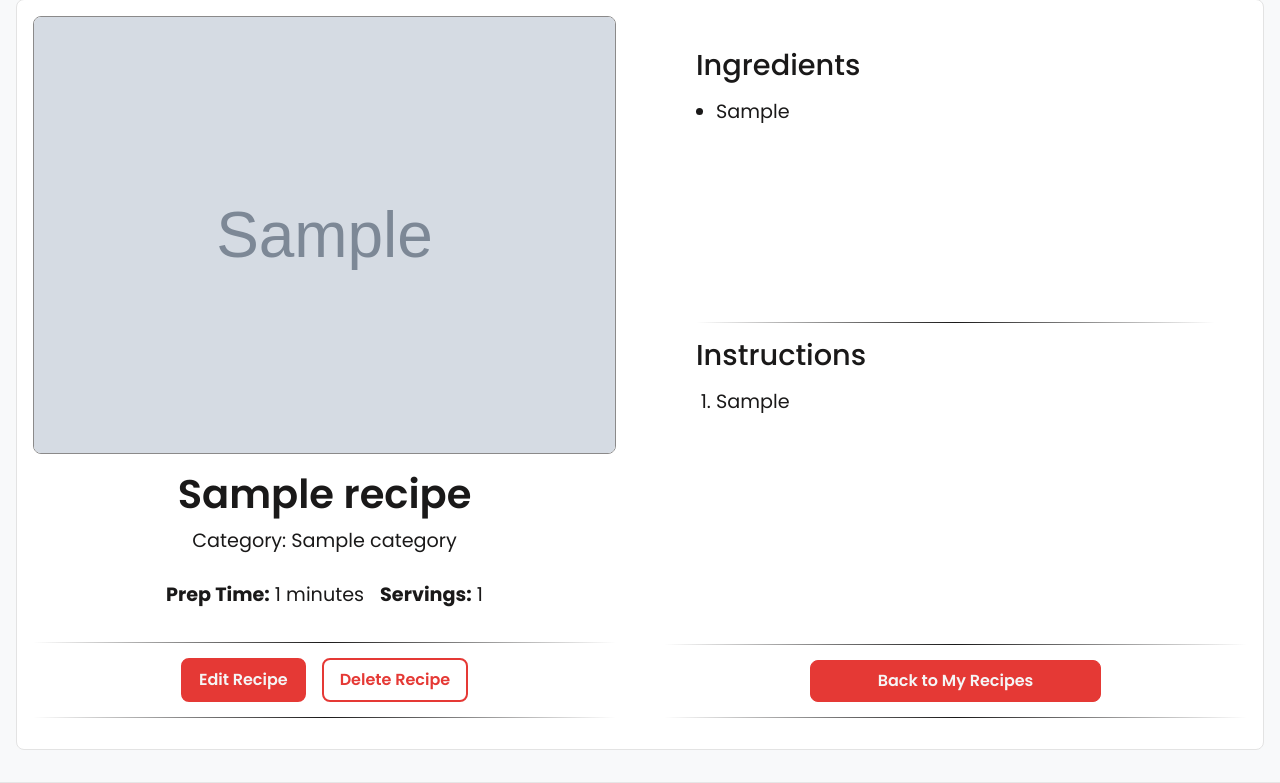
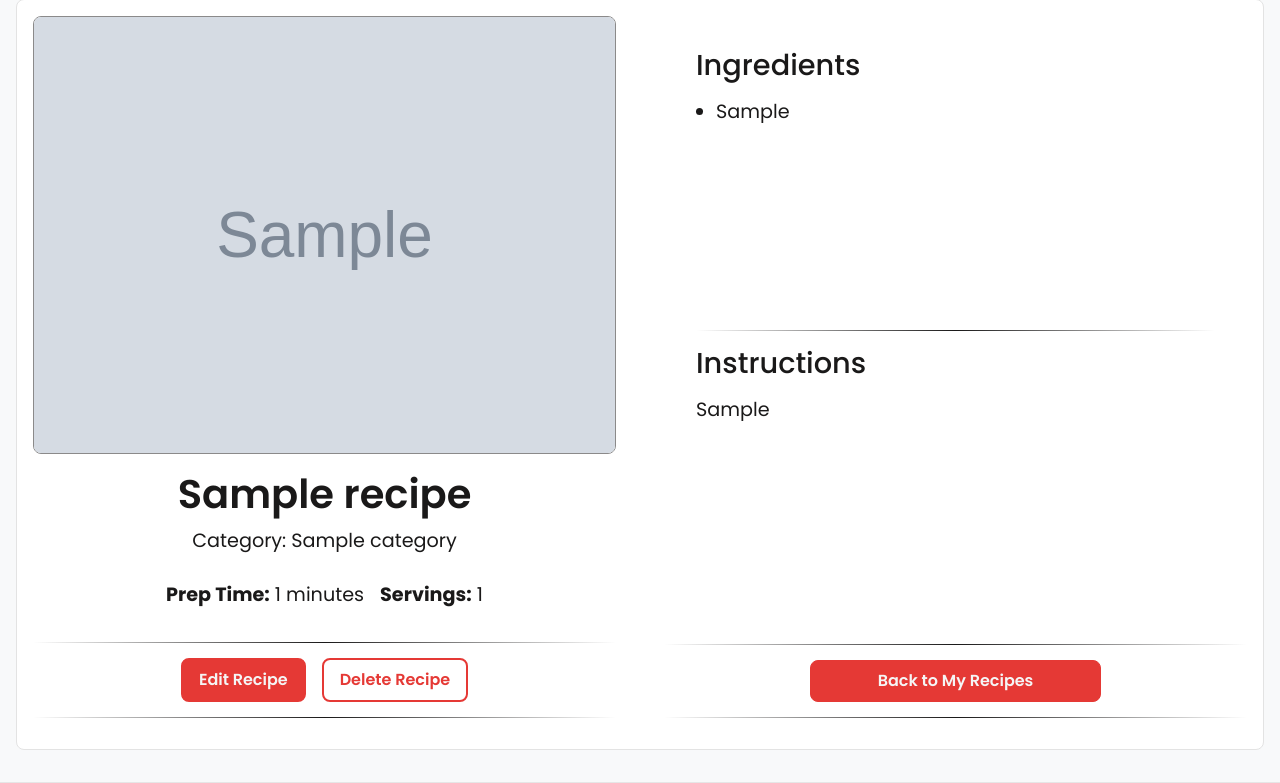
Before and after one commit to silviyahristova/cookfolio, a Flask app: page /recipes/1 in a window 1280 px wide. Shown: the part 116-899 px from the top of the page. Run offline with Flask 3, Linux system fonts and the light colour scheme; a user stored in the database is signed in; tables that the repository leaves empty hold one stand-in row (values such as "Sample post"); grey boxes marked "Sample" are stand-in pictures; some libraries are stand-ins or nearby versions.

Commit message:
fix: improve imported recipe instructions and API images for delete section

```diff
--- a/app/static/css/style.css
+++ b/app/static/css/style.css
@@ -1314,7 +1314,8 @@ header {
 }
 
 .view-recipe-steps li,
-.view-recipe-list li {
+.view-recipe-list li,
+.api-instructions {
     margin-bottom: 1rem;
     color: #1a1919;
     font-size: 1.2rem;
@@ -2034,7 +2035,8 @@ header {
     }
 
     .view-recipe-list li,
-    .view-recipe-steps li {
+    .view-recipe-steps li,
+    .api-instructions {
         font-size: 1.2rem;
         margin-bottom: 1rem;
     }
--- a/app/templates/view_recipe.html
+++ b/app/templates/view_recipe.html
@@ -77,7 +77,11 @@
                                 <label for="confirm-delete" class="btn btn-secondary">Delete Recipe</label>
                                 <div class="delete-confirmation">
                                     <div class="delete-content" area-labelledby="delete-confirmation">
-                                        <img src="{{ url_for('static', filename='uploads/' ~ recipe.image_filename) }}" alt="{{recipe.title}}" class="confirm-image">
+                                        {% if recipe.image_url %}
+                                            <img src="{{ recipe.image_url }}" alt="{{recipe.title}}" class="confirm-image">
+                                        {% elif recipe.image_filename %}
+                                            <img src="{{ url_for('static', filename='uploads/' ~ recipe.image_filename) }}" alt="{{recipe.title}}" class="confirm-image">
+                                        {% endif %}
                                         <h1>{{ recipe.title }}</h1>
                                         <p>Are you sure you want to delete this recipe?</p>
                                         <div class="confirm-actions">
@@ -121,8 +125,8 @@
                                 <a href="{{ recipe.youtube }}" target="_blank" class="recipe-card-link">Watch Video &gt;</a>
                             {% endif %}
                             {% if recipe.instructions %}
-                                {% if is_api_recipe %}
-                                    <div class="api-instuctions">{{ recipe.instructions|replace('\r\n\r\n', '<br><br>')|replace('\r\n', '.  ')|safe }}</div>
+                                {% if is_api_recipe or is_imported_recipe %}
+                                    <div class="api-instructions">{{ recipe.instructions|replace('\r\n\r\n', '<br><br>')|replace('\r\n', '.  ')|safe }}</div>
                                 {% else %}
                                     <ol class="view-recipe-steps">
                                         {% for instruction in recipe.instructions.split('\n') %}
```
